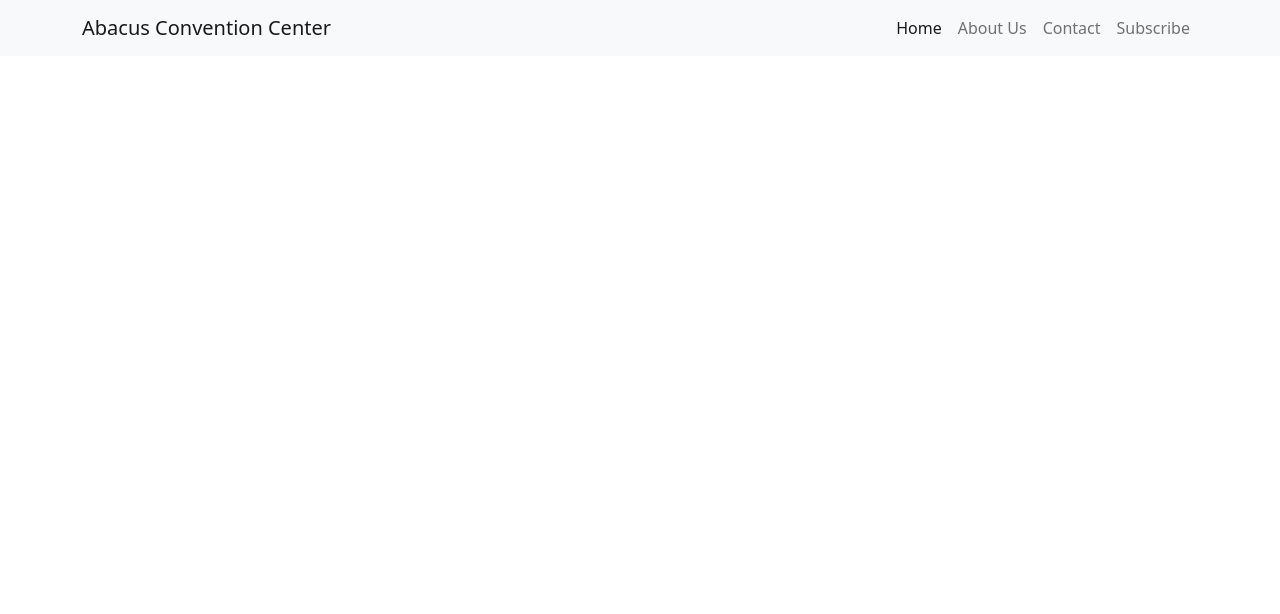
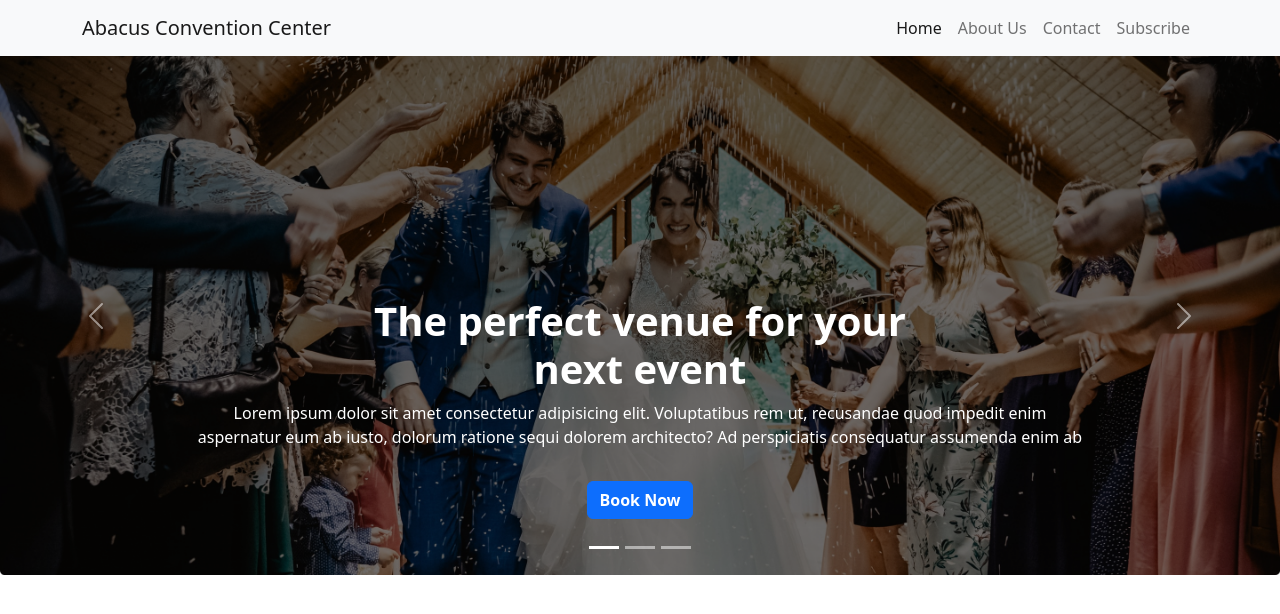
Before and after one commit to henry-rajon/web-project-3, a plain HTML site: page index.html in a window 1280 px wide. Drawn offline with nearby package versions, Linux system fonts and the light colour scheme.

Commit message:
Carousel Added

```diff
--- a/index.html
+++ b/index.html
@@ -40,6 +40,55 @@
     </nav>
     <!-- Navbar End Here -->
 
+    <!-- Carousel Start Here -->
+    <div id="carouselExampleCaptions" class="carousel slide" data-bs-ride="false">
+        <div class="carousel-indicators">
+            <button type="button" data-bs-target="#carouselExampleCaptions" data-bs-slide-to="0" class="active"
+                aria-current="true" aria-label="Slide 1"></button>
+            <button type="button" data-bs-target="#carouselExampleCaptions" data-bs-slide-to="1"
+                aria-label="Slide 2"></button>
+            <button type="button" data-bs-target="#carouselExampleCaptions" data-bs-slide-to="2"
+                aria-label="Slide 3"></button>
+        </div>
+        <div class="carousel-inner">
+            <div class="carousel-item active">
+                <img src="images/banner.png" class="d-block w-100" alt="...">
+                <div class="carousel-caption d-none d-md-block">
+                    <h5 class="h1 fw-bold">The perfect venue for your <span class="d-block">next event</span></h5>
+                    <p>Lorem ipsum dolor sit amet consectetur adipisicing elit. Voluptatibus rem ut, recusandae quod impedit enim aspernatur eum ab iusto, dolorum ratione sequi dolorem architecto? Ad perspiciatis consequatur assumenda enim ab</p>
+                    <button type="button" class="btn btn-primary fw-bold my-3">Book Now</button>
+                </div>
+            </div>
+            <div class="carousel-item">
+                <img src="images/banner.png" class="d-block w-100" alt="...">
+                <div class="carousel-caption d-none d-md-block">
+                    <h5 class="h1 fw-bold">The perfect venue for your <span class="d-block">next event</span></h5>
+                    <p>Lorem ipsum dolor sit amet consectetur adipisicing elit. Voluptatibus rem ut, recusandae quod impedit enim aspernatur
+                        eum ab iusto, dolorum ratione sequi dolorem architecto? Ad perspiciatis consequatur assumenda enim ab</p>
+                    <button type="button" class="btn btn-primary fw-bold my-3">Book Now</button>
+                </div>
+            </div>
+            <div class="carousel-item">
+                <img src="images/banner.png" class="d-block w-100" alt="...">
+                <div class="carousel-caption d-none d-md-block">
+                    <h5 class="h1 fw-bold">The perfect venue for your <span class="d-block">next event</span></h5>
+                    <p>Lorem ipsum dolor sit amet consectetur adipisicing elit. Voluptatibus rem ut, recusandae quod impedit enim aspernatur
+                        eum ab iusto, dolorum ratione sequi dolorem architecto? Ad perspiciatis consequatur assumenda enim ab</p>
+                    <button type="button" class="btn btn-primary fw-bold my-3">Book Now</button>
+                </div>
+            </div>
+        </div>
+        <button class="carousel-control-prev" type="button" data-bs-target="#carouselExampleCaptions" data-bs-slide="prev">
+            <span class="carousel-control-prev-icon" aria-hidden="true"></span>
+            <span class="visually-hidden">Previous</span>
+        </button>
+        <button class="carousel-control-next" type="button" data-bs-target="#carouselExampleCaptions" data-bs-slide="next">
+            <span class="carousel-control-next-icon" aria-hidden="true"></span>
+            <span class="visually-hidden">Next</span>
+        </button>
+    </div>
+    <!-- Carousel End Here -->
+
 
 
 
```
